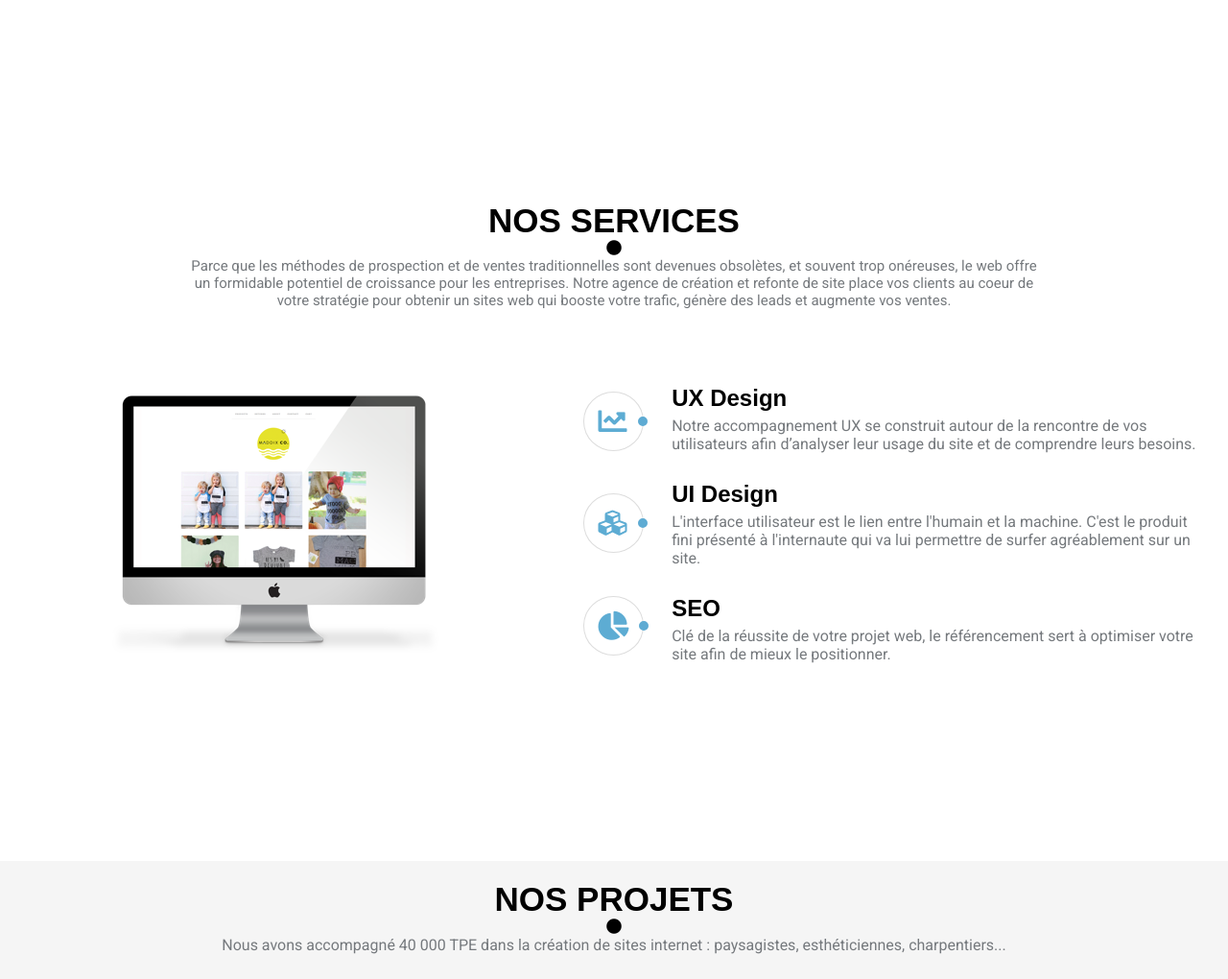
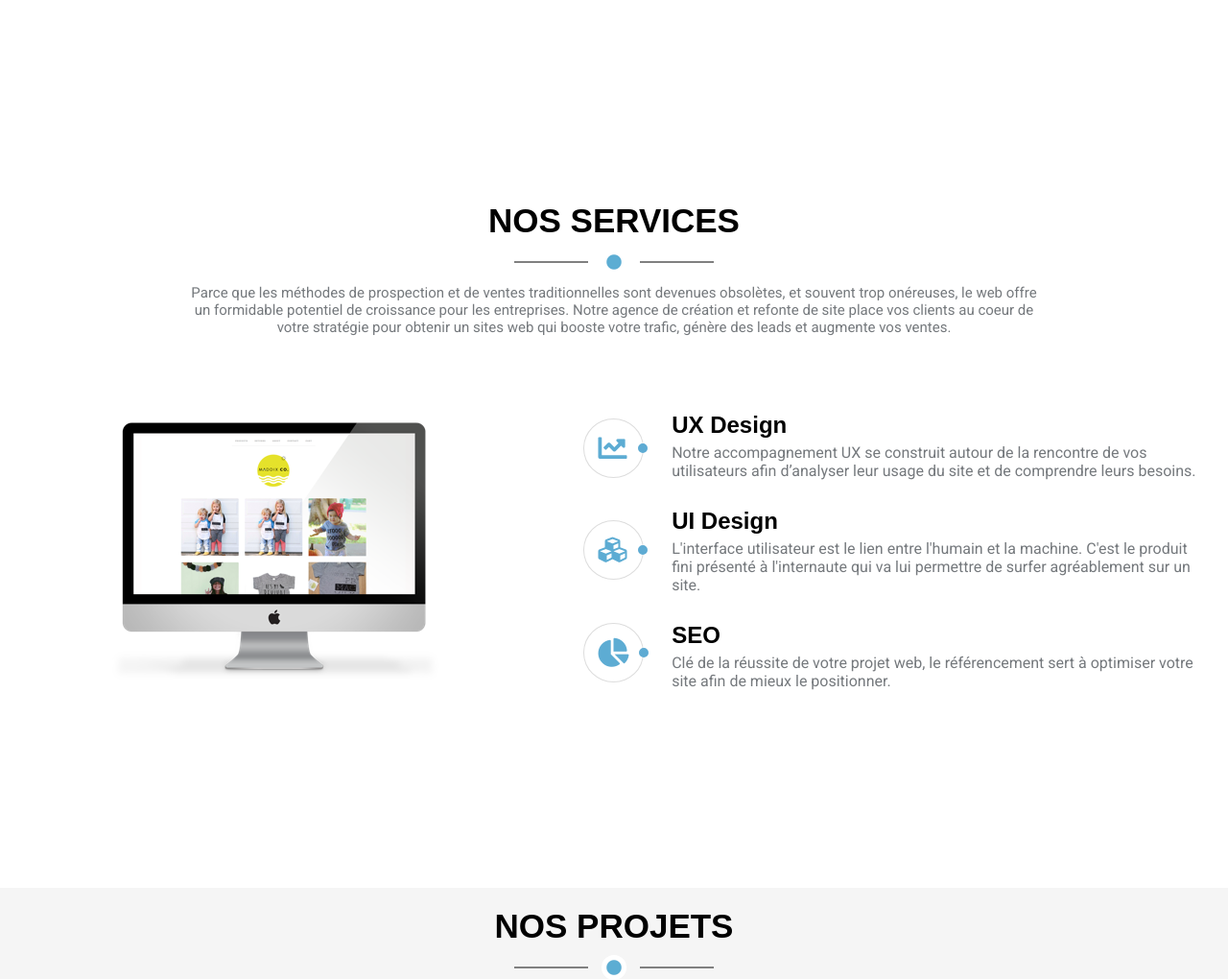
Before and after one commit to Bully47/WebAgency-OC-, a PHP site: page /index.html in a window 1280 px wide. Shown: the part 634-1654 px from the top of the page at 96% size. Run offline with PHP 8.4, Linux system fonts and the light colour scheme; some libraries are stand-ins or nearby versions.

Commit message:
Fix Diviseur

```diff
--- a/master.css
+++ b/master.css
@@ -15,6 +15,23 @@ ul {
 
 a {
   text-decoration: none;
+}
+
+.diviseur * {
+  display: inline-block;
+  vertical-align: middle;
+}
+
+.diviseur i {
+  margin: 10px;
+  color: #5CADD3;
+  border: 5px solid white;
+  border-radius: 50%;
+}
+
+.diviseur .ligne {
+  width: 75px;
+  border: 0.5px solid grey;
 }
 
 /* Navbar */
```
Lines whose indentation alone changed are shown as unchanged.
